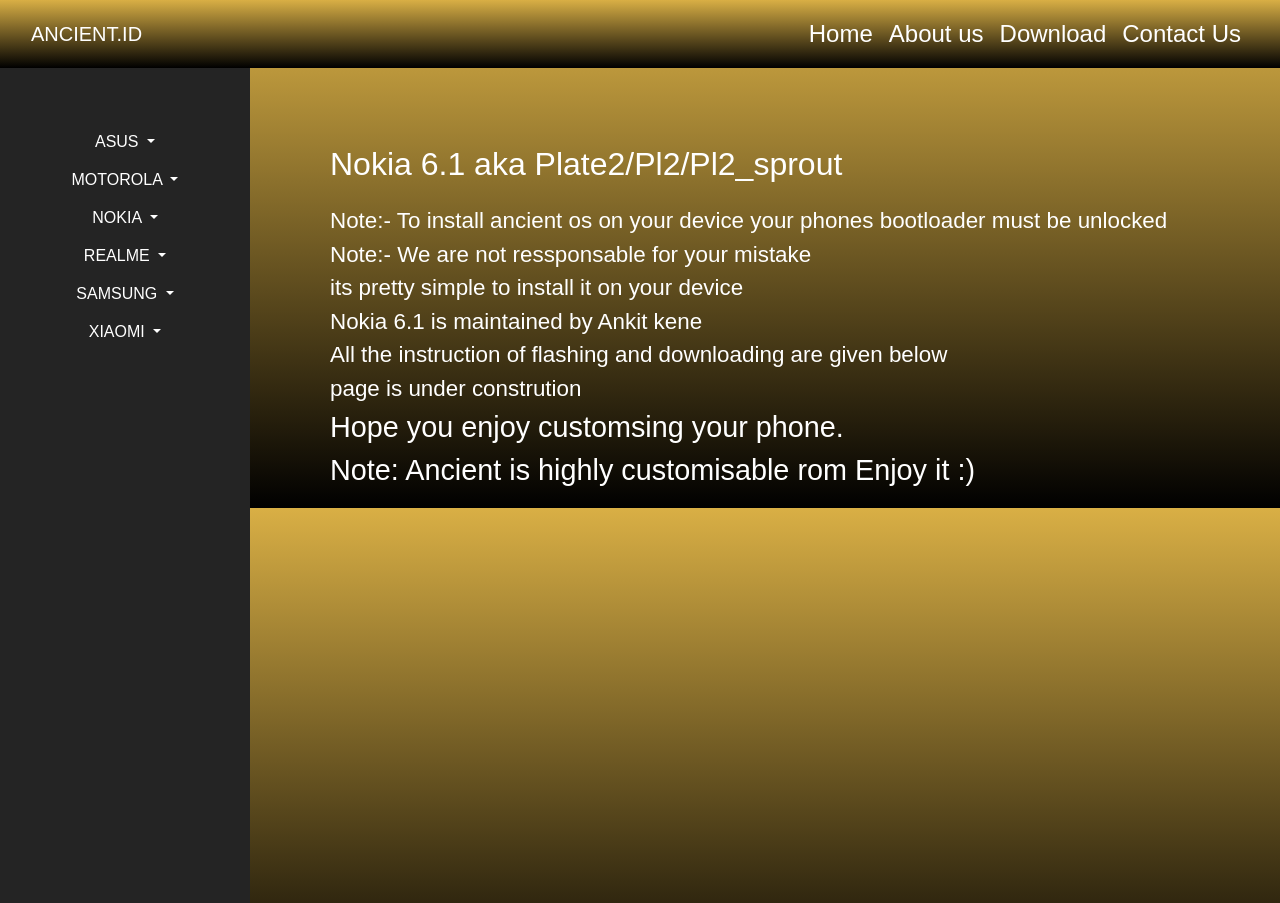
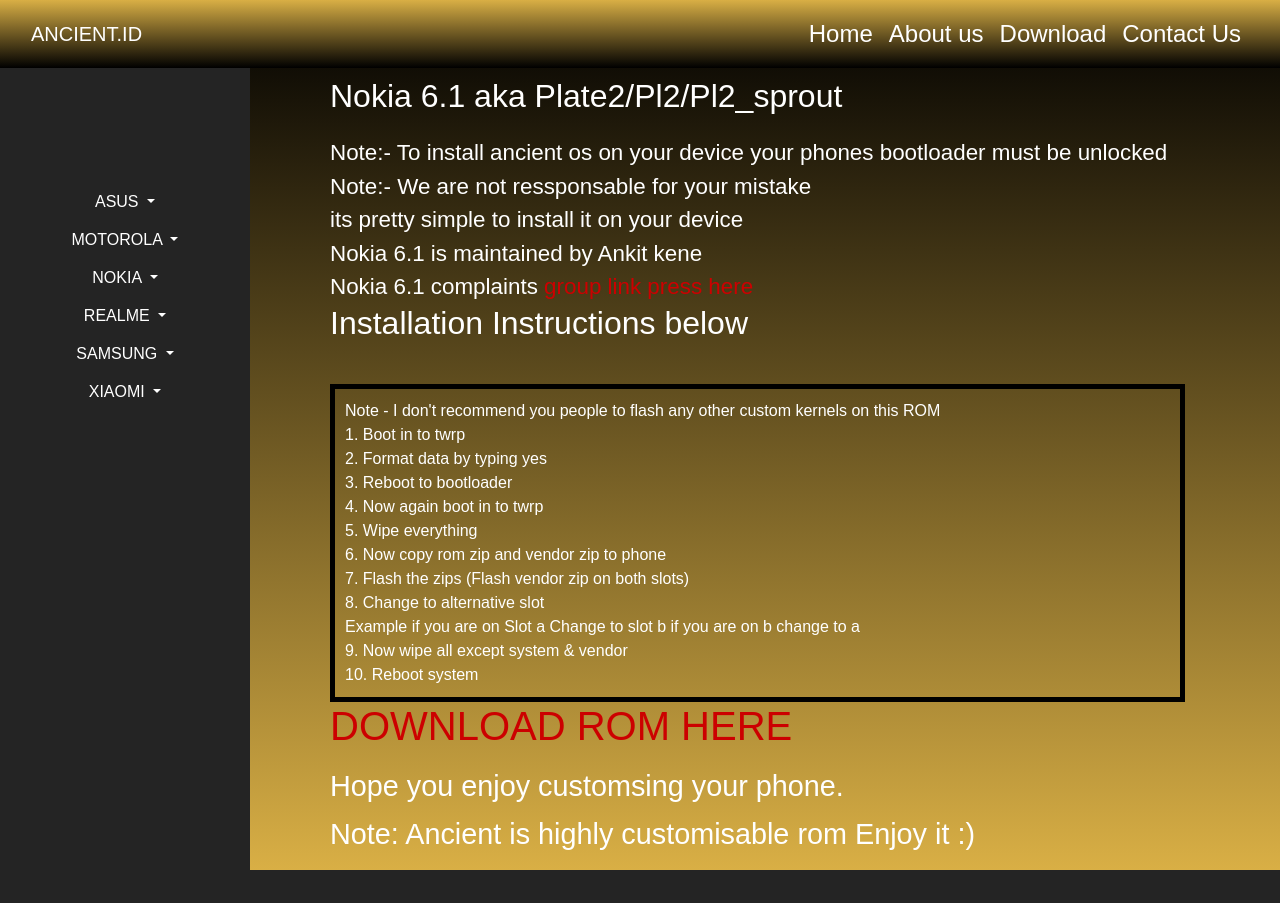
Before and after one commit to Ankits-lab/ancient.github.io, a PHP site: page /offical-devices/nokia6-1.html in a window 1280 px wide. After the commit the page ends 870 px from the top, so only its background shows below. Run offline with PHP 8.4, Linux system fonts and the light colour scheme; some libraries are stand-ins or nearby versions.

Commit message:
add more stuff

```diff
--- a/about.html
+++ b/about.html
@@ -9,7 +9,7 @@
   <link rel="stylesheet" href="https://maxcdn.bootstrapcdn.com/bootstrap/4.5.2/css/bootstrap.min.css">
 </head>
 <html>
-<body class="body">
+<body class="backgournd-color-body">
 <!--nav bar top starts here-->
 <nav class="navbar navbar-expand-lg navbar-dark bg-dark">
   <div class="container-fluid">
--- a/css/styles-download.css
+++ b/css/styles-download.css
@@ -138,3 +138,13 @@ margin-left: 1%;
   .para p2{
     font-size: 1.8rem;
   }
+  /* side bar */
+  .dropdown-menu > a {
+    color: rgb(0, 0, 0);
+    background-color: #fcfcfc;
+}
+
+.dropdown-menu> a:hover {
+    background-color: rgb(0, 0, 0);
+    color: #fcfcfc;
+}
--- /dev/null
+++ b/css/styles-offical-devices.css
@@ -0,0 +1,22 @@
+.sidenav{
+    position: fixed;
+    margin-top: 10% ;
+}
+#sidebar{
+    position: fixed;
+}
+.navbar{
+    position: fixed;
+}
+.a1{
+    color: #cc0000;
+}
+.a1:hover{
+    color:#cc0000 ;
+}
+.install{
+width: 90%;
+padding: 10px;
+border: 5px solid rgb(0, 0, 0);
+margin: 0;
+}
--- a/css/styles.css
+++ b/css/styles.css
@@ -20,8 +20,8 @@ main {
   }
   }
 /*--this end of loop for adjusting images on mobile view and desktop mode--*/
-.body{
-  background-image: linear-gradient(0deg , #000000, #d9af45 );
+.backgournd-color-body{
+  background-image: linear-gradient(180deg , #000000, #d9af45 );
 }
 
 .onlyhomepage{
--- a/download.html
+++ b/download.html
@@ -13,7 +13,7 @@
 	<script src="https://cdnjs.cloudflare.com/ajax/libs/font-awesome/5.13.0/js/all.min.js"></script>
 </head>
 <html>
-<body class="body">
+<body class="backgournd-color-body">
     <!--nav bar top starts here-->
       <nav class="navbar navbar-expand-lg navbar-dark bg-dark">
       <div class="container-fluid">
@@ -52,7 +52,7 @@
         <span></span>
         <span></span>
         </div>
-    <div class="sidenav">
+        <div class="sidenav ">
           <!--leave one line between brands-->
           <div class="dropdown">
               <button type="button" class="btn text-white btn-Dark dropdown-toggle button-width" data-toggle="dropdown">
@@ -171,7 +171,7 @@
 
 
 
-
+<br><br><br><br><br><br><br><br><br><br><br><br>
     <!--side navigation bar of dowload page starts here-->
 
 
--- a/offical-devices/nokia6-1.html
+++ b/offical-devices/nokia6-1.html
@@ -6,15 +6,16 @@
   <link rel="stylesheet" href="../css/styles.css" >
   <link rel="stylesheet" href="../css/styles-download.css" >
   <link rel="stylesheet" href="../css/styles-nav.css">
+  <link rel="stylesheet" href="../css/styles-offical-devices.css">
   <script src="../js/nav-bar.js"></script>
   <link rel="stylesheet" href="https://maxcdn.bootstrapcdn.com/bootstrap/4.5.2/css/bootstrap.min.css">
   <link rel="stylesheet" href="https://maxcdn.bootstrapcdn.com/bootstrap/4.0.0/css/bootstrap.min.css" integrity="sha384-Gn5384xqQ1aoWXA+058RXPxPg6fy4IWvTNh0E263XmFcJlSAwiGgFAW/dAiS6JXm" crossorigin="anonymous">
 	<link rel="stylesheet" href="https://cdnjs.cloudflare.com/ajax/libs/font-awesome/5.13.0/css/all.min.css">
 	<script src="https://cdnjs.cloudflare.com/ajax/libs/font-awesome/5.13.0/js/all.min.js"></script>
 </head>
-    <body class="body">
+    <body class="backgournd-color-body">
         <!--nav bar top starts here-->
-          <nav class="navbar navbar-fixed-top navbar-expand-lg navbar-dark bg-dark">
+          <nav class="navbar fixed-top navbar-fixed-top navbar-expand-lg navbar-dark bg-dark">
           <div class="container-fluid">
             <a class="navbar-brand" href="#">ANCIENT.ID</a>
             <button class="navbar-toggler" type="button" data-toggle="collapse" data-target="#navbarSupportedContent">
@@ -146,7 +147,7 @@
         </div>
 
         <!--page section starte here-->
-        <div class="para">
+        <div class="para ">
               <br><br><br>
             <p>Nokia 6.1 aka Plate2/Pl2/Pl2_sprout</p>
             <p1>
@@ -154,9 +155,29 @@
                 Note:- We are not ressponsable for your mistake  <br>
                 its pretty simple to install it on your device <br>
                 Nokia 6.1 is maintained by Ankit kene   <br>
-            All the instruction of flashing and downloading are given below<br>
-            page is under constrution<br>
+                Nokia 6.1 complaints <a href="https://t.me/ancientPlate2Dragon_Onyx" class="a1">group link press here</a> <br>
+
+                <h2>Installation Instructions below</h2> <br>
               </p1>
+                <div class="install">
+                  Note - I don't recommend you people to flash any other custom kernels on this ROM<br>
+                        1. Boot in to twrp<br>
+                        2. Format data by typing yes<br>
+                        3. Reboot to bootloader<br>
+                        4. Now again boot in to twrp<br>
+                        5. Wipe everything<br>
+                        6. Now copy rom zip and vendor zip to phone<br>
+                        7. Flash the zips (Flash vendor zip on both slots)<br>
+                        8. Change to alternative slot<br>
+                        Example if you are on Slot a Change to slot b if you are on b change to a<br>
+                        9. Now wipe all except system & vendor<br>
+                        10. Reboot system<br>
+
+
+                </div>
+              <p2>
+                <a href="https://www.pling.com/p/1424176" class="a1"><h1>DOWNLOAD ROM HERE<h1></a>
+              </p2>
 
               <p2>
                 Hope you enjoy customsing your phone. <br>
--- a/offical-devices/nokia6-1plus.html
+++ b/offical-devices/nokia6-1plus.html
@@ -12,7 +12,7 @@
 	<link rel="stylesheet" href="https://cdnjs.cloudflare.com/ajax/libs/font-awesome/5.13.0/css/all.min.css">
 	<script src="https://cdnjs.cloudflare.com/ajax/libs/font-awesome/5.13.0/js/all.min.js"></script>
 </head>
-    <body class="body">
+    <body class="backgournd-color-body">
         <!--nav bar top starts here-->
           <nav class="navbar navbar-fixed-top navbar-expand-lg navbar-dark bg-dark">
           <div class="container-fluid">
```
Also changed, not shown: css/styles-nav.css (line endings or trailing spaces). Lines whose indentation alone changed are shown as unchanged.
